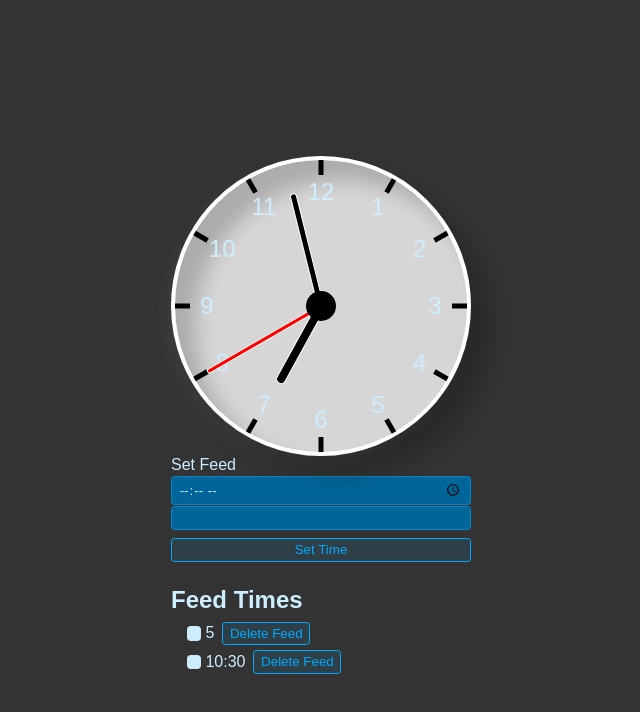
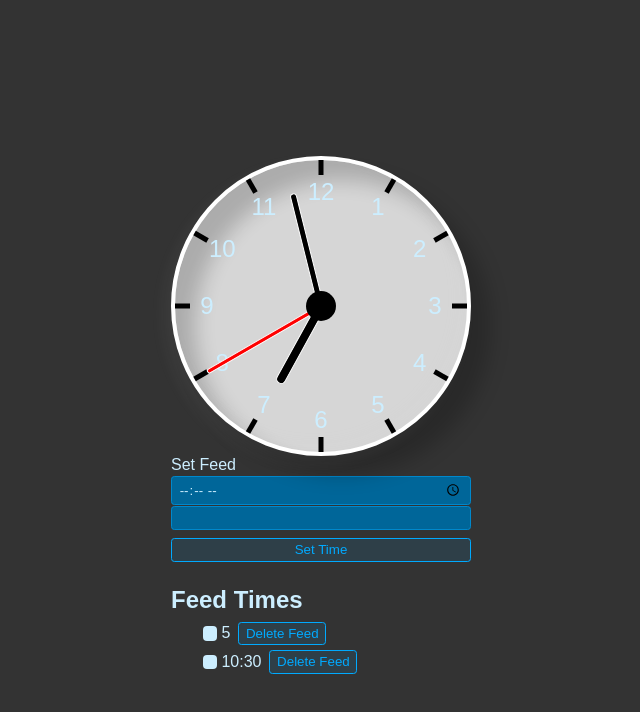
Before and after one commit to Caliza/pet-feeder, a React (Create React App) app in the folder pet-feeder/: page / in a window 1280 px wide. Both pictures are taken after typing "10:30", "5" into the empty fields and a click on the button "Set Time". Shown: the top 712 px of the page, without its empty margins (319-959 px from the left). Built offline with nearby package versions, Linux system fonts and the light colour scheme.

Commit message:
added styling to CSS to render two <li> elements per row

```diff
--- a/pet-feeder/src/FeedItem.js
+++ b/pet-feeder/src/FeedItem.js
@@ -2,12 +2,14 @@ export function FeedItem({ completed, id, title, total, toggleTodo, deleteTodo }
     return (
         <li>
             <label>
+
                 <input
                 type="checkbox"
                 checked={completed}
                 onChange={e => toggleTodo(id, e.target.checked)}
                 />
-                {[title, total]}
+                {title}
+                {total}
             </label>
             <button onClick={()=> deleteTodo(id)} className="btn btn-dange">
                 Delete Feed
--- a/pet-feeder/src/FeedPannel.css
+++ b/pet-feeder/src/FeedPannel.css
@@ -142,3 +142,16 @@
   .myList li:nth-of-type(1n+5) {
     display: none;
   }
+
+  ul {
+    list-style-type: none;
+  }
+
+  li {
+    float: left;
+    padding: 0 1em;
+  }
+
+  li:nth-child(2n+1) {
+    clear: both;
+  }
--- a/pet-feeder/src/FeedPannel.js
+++ b/pet-feeder/src/FeedPannel.js
@@ -65,7 +65,6 @@ function FeedPannel() {
     return (
         <>
             <NewFeedForm onSubmit={addTodo} />
-
             <h1 className='header'>Feed Times</h1>
             <FeedList todos={todos} toggleTodo={toggleTodo} deleteTodo={deleteTodo} />
         </>
```
